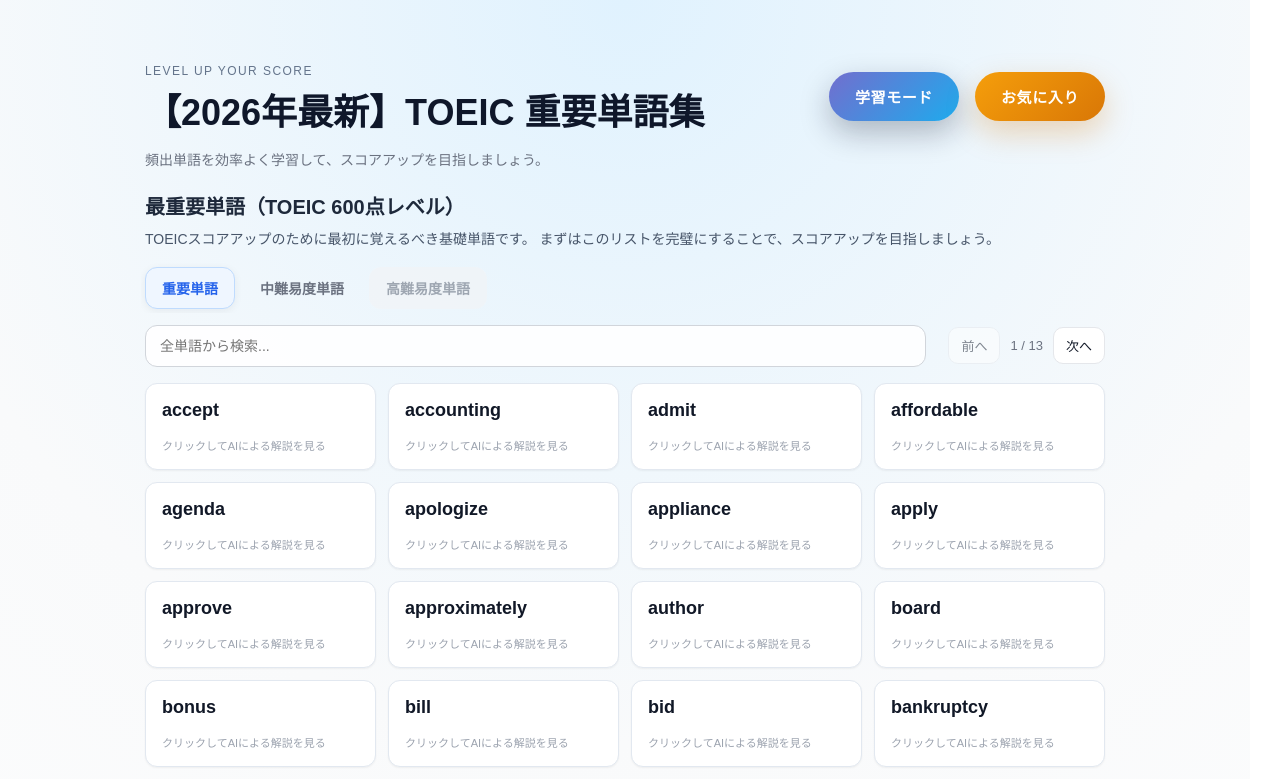
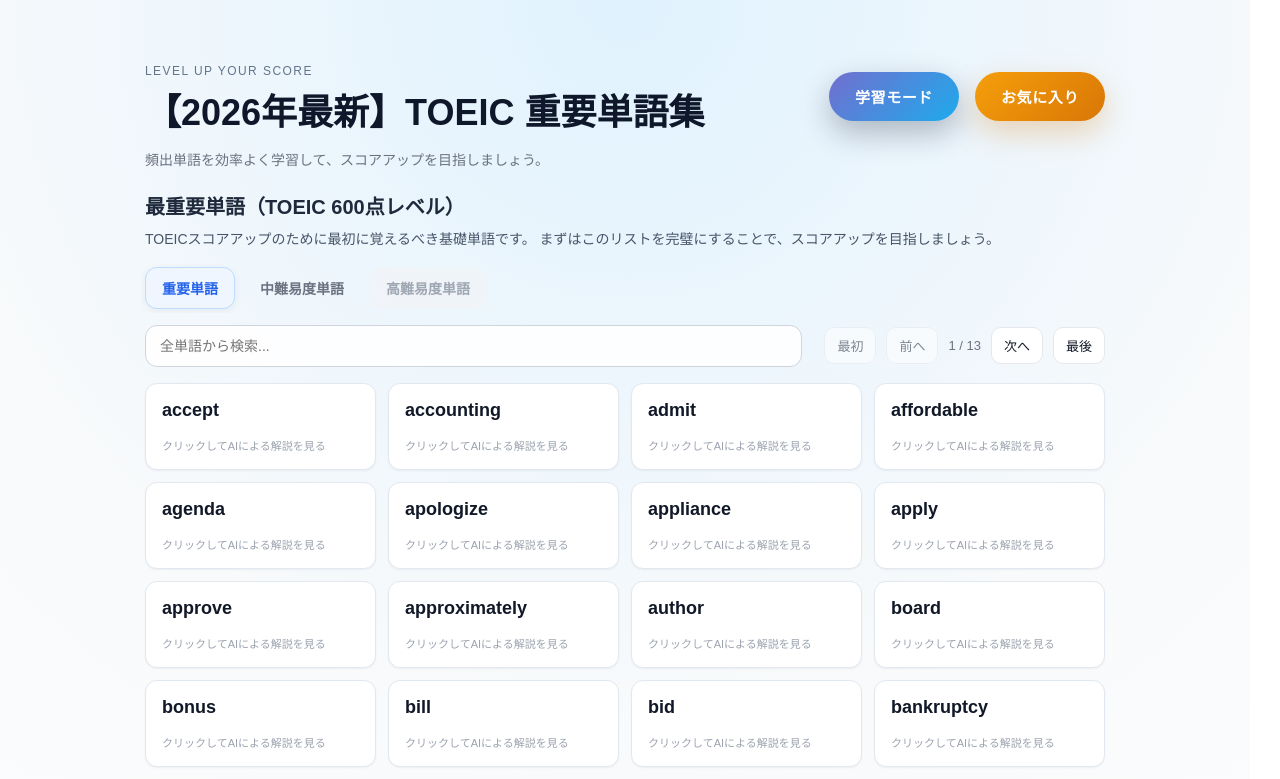
Before and after one commit to Rainnnnnnnn-maker/toeic_website_ver2.0, a Next.js app: page / in a window 1280 px wide. Shown: the top 779 px of the page. Built offline with nearby package versions, Linux system fonts and the light colour scheme.

Commit message:
feat(pagination): add first and last page navigation buttons
Add navigation buttons to jump directly to first and last pages for better user experience in pagination controls

```diff
--- a/src/app/WordsListClient.tsx
+++ b/src/app/WordsListClient.tsx
@@ -126,6 +126,14 @@ export default function WordsListClient({ importantWords, mediumWords }: Props)
         <div className={styles.pagination}>
           <button
             className={styles.pageButton}
+            onClick={() => setPage(1)}
+            disabled={currentPage === 1}
+            aria-label="最初のページ"
+          >
+            最初
+          </button>
+          <button
+            className={styles.pageButton}
             onClick={() => setPage((p) => Math.max(1, p - 1))}
             disabled={currentPage === 1}
             aria-label="前のページ"
@@ -142,6 +150,14 @@ export default function WordsListClient({ importantWords, mediumWords }: Props)
             aria-label="次のページ"
           >
             次へ
+          </button>
+          <button
+            className={styles.pageButton}
+            onClick={() => setPage(totalPages)}
+            disabled={currentPage >= totalPages}
+            aria-label="最後のページ"
+          >
+            最後
           </button>
         </div>
       </div>
```
